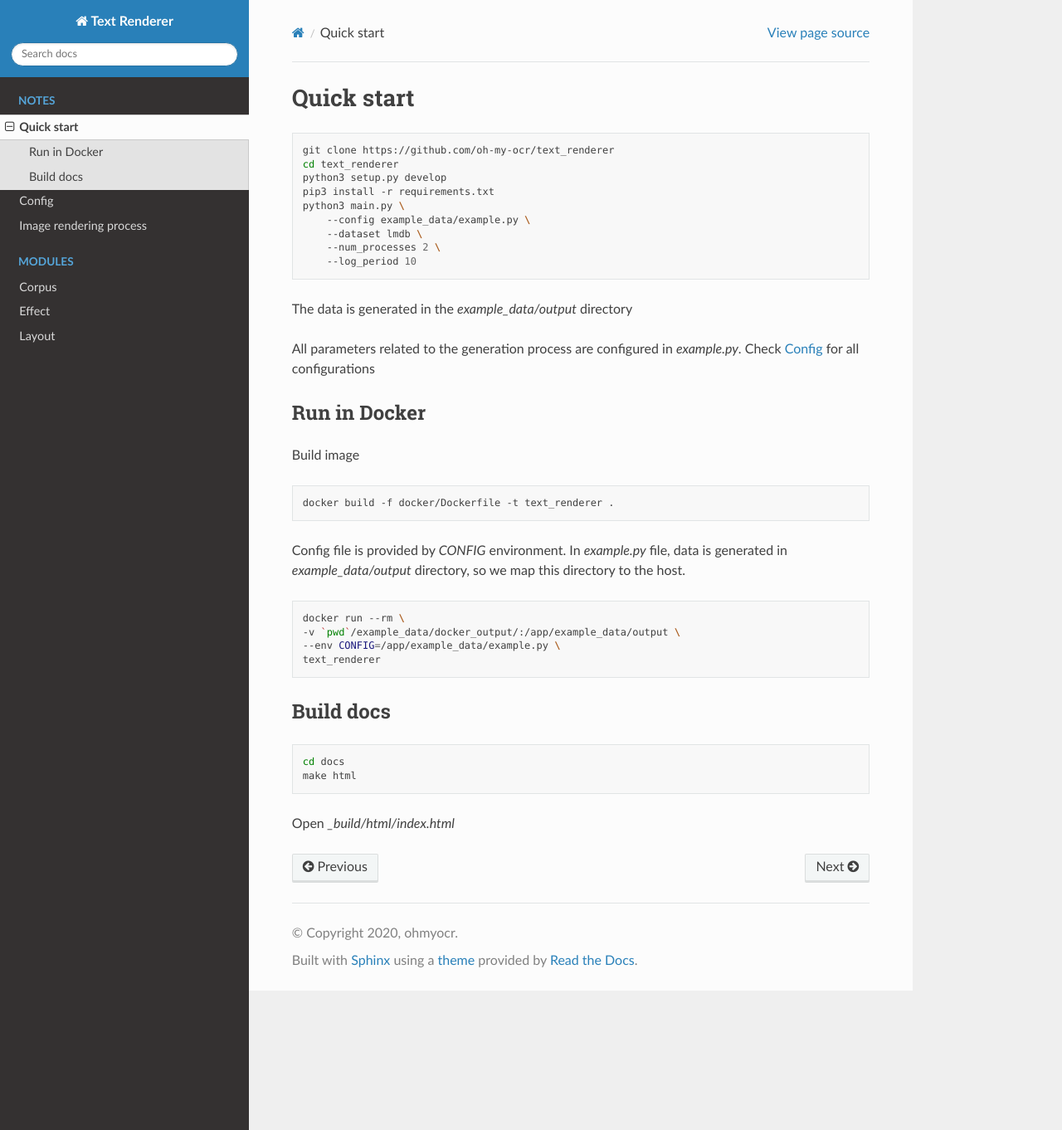
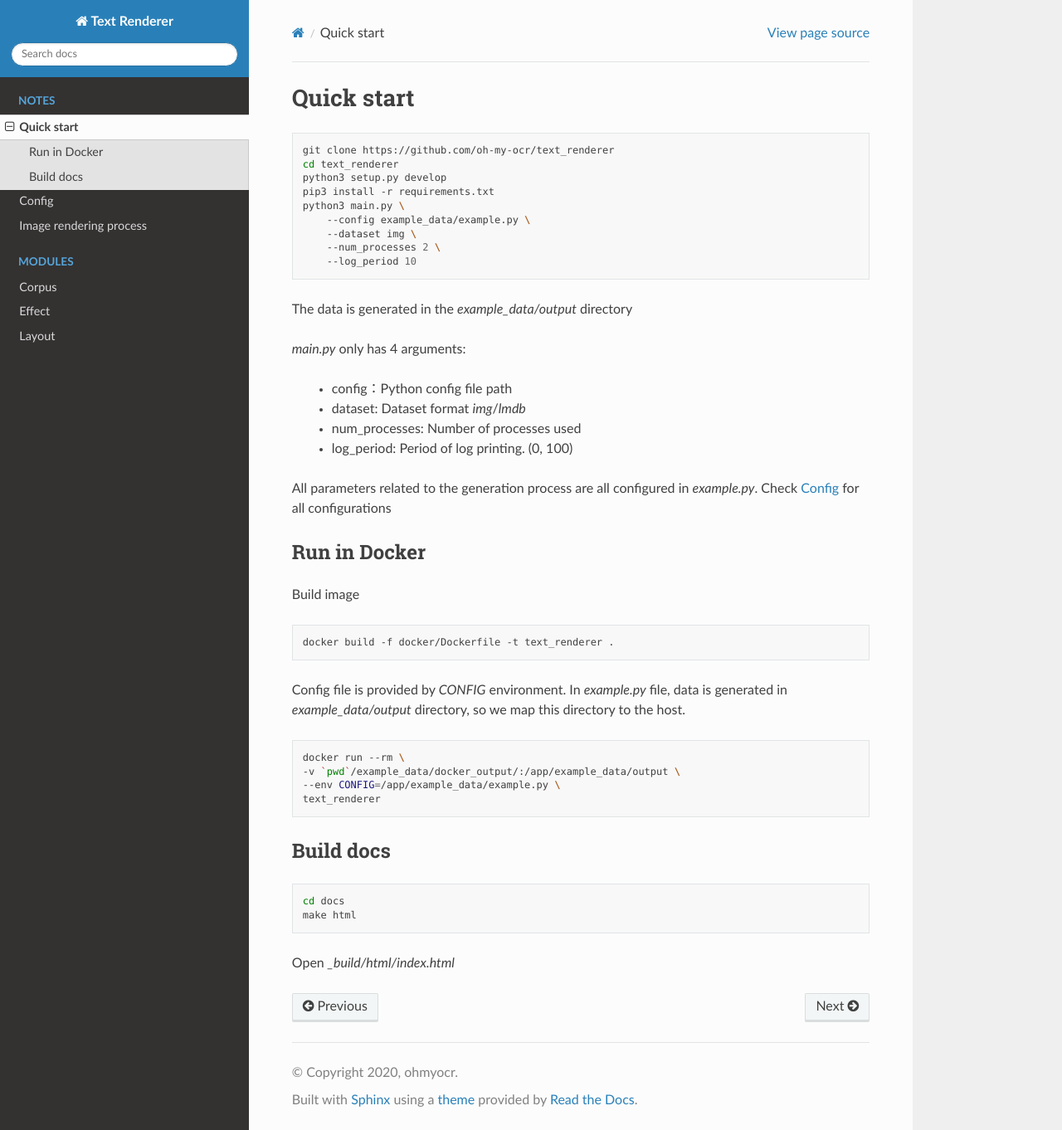
Before and after one commit to oh-my-ocr/text_renderer, a Sphinx documentation site: the page built from docs/note/quick_start.rst, in a window 1280 px wide and 1362 px high. Shown: the whole window at 83% size. Built offline with Sphinx 7.4.7 and the Read the Docs theme 2.0.0, drawn with Linux system fonts in a browser that asks for light colours.

Commit message:
update quick start

```diff
--- a/docs/note/quick_start.rst
+++ b/docs/note/quick_start.rst
@@ -9,13 +9,20 @@ Quick start
     pip3 install -r requirements.txt
     python3 main.py \
         --config example_data/example.py \
-        --dataset lmdb \
+        --dataset img \
         --num_processes 2 \
         --log_period 10
 
 The data is generated in the `example_data/output` directory
 
-All parameters related to the generation process are configured in `example.py`.
+`main.py` only has 4 arguments:
+
+    - config：Python config file path
+    - dataset: Dataset format `img`/`lmdb`
+    - num_processes: Number of processes used
+    - log_period: Period of log printing. (0, 100)
+
+All parameters related to the generation process are all configured in `example.py`.
 Check :doc:`../config` for all configurations
 
 
--- a/main.py
+++ b/main.py
@@ -85,7 +85,7 @@ def process_setup(*args):
 def parse_args():
     parser = argparse.ArgumentParser()
     parser.add_argument(
-        "--config", required=True, help="python file name in config folder"
+        "--config", required=True, help="python file path"
     )
     parser.add_argument("--dataset", default="img", choices=["lmdb", "img"])
     parser.add_argument("--num_processes", type=int, default=2)
```
